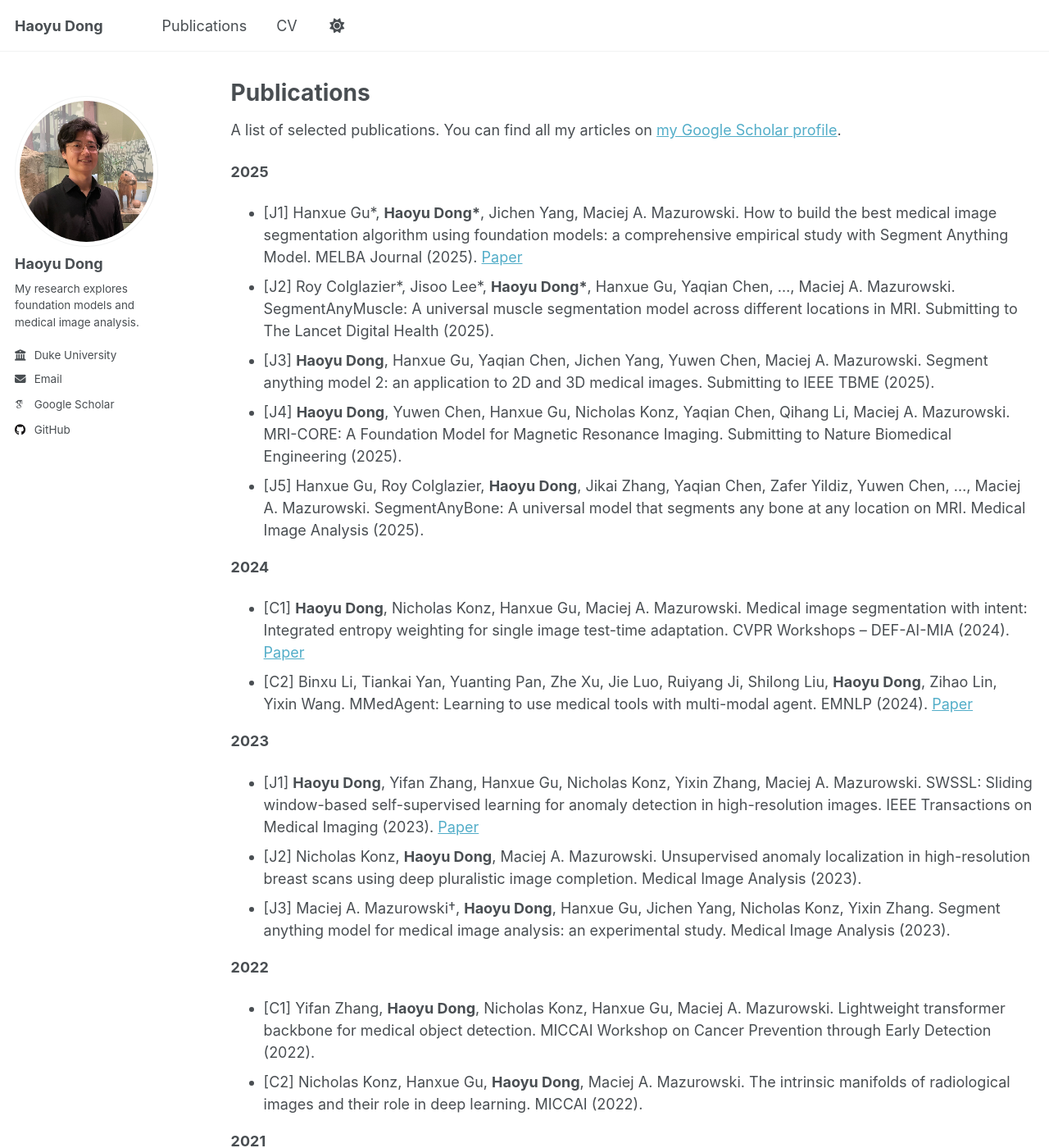
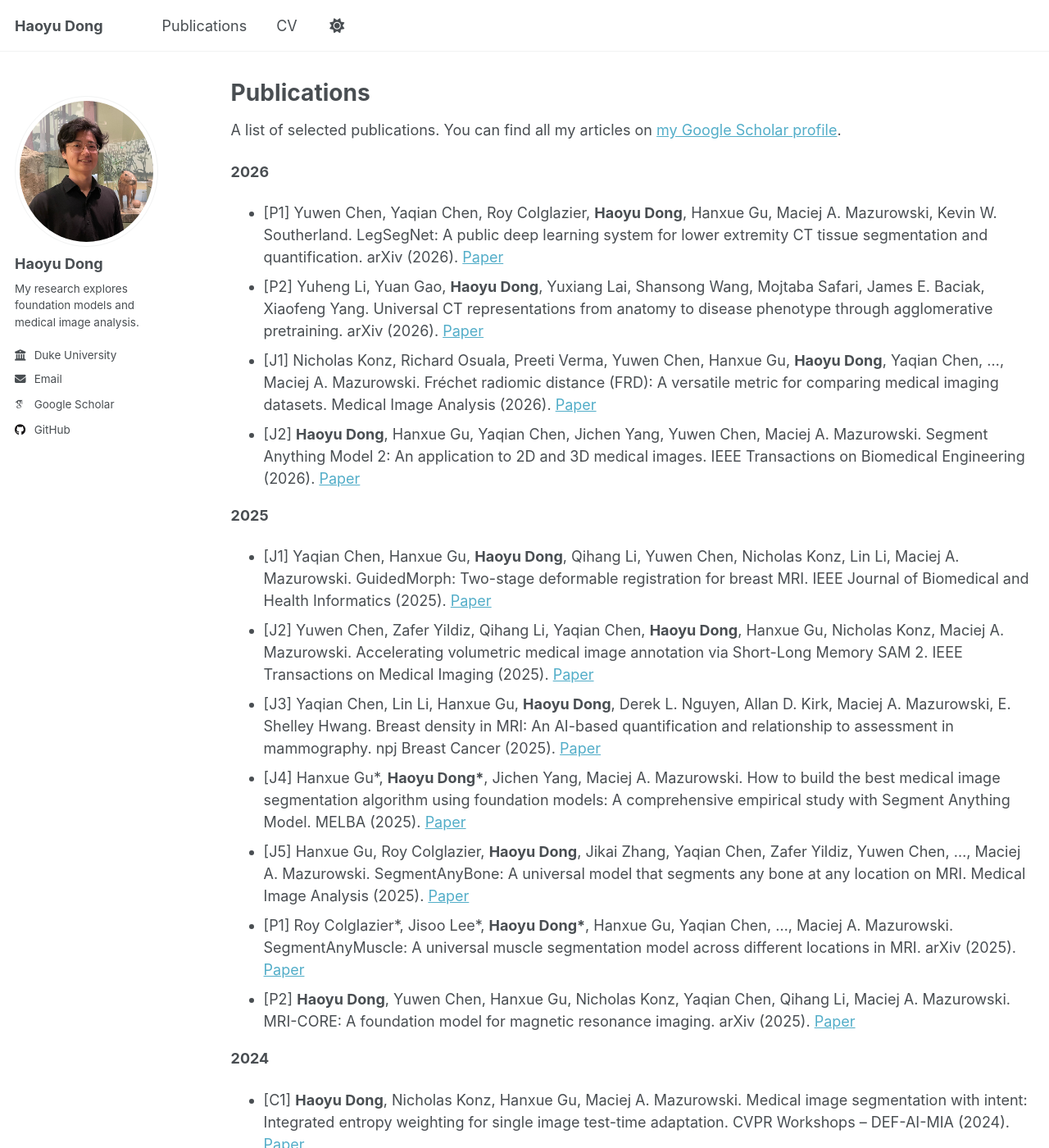
Before and after one commit to haoyudong-97/haoyudong-97.github.io, a Jekyll site: the page built from _pages/publications.md, in a window 1280 px wide and 1400 px high. Shown: the whole window at 82% size. Built offline with Jekyll 4.4.1, drawn with Linux system fonts in a browser that asks for light colours; some web fonts are replaced; a script that is not in the unit is left out.

Commit message:
Update profile, publications, and resume source

```diff
--- a/_pages/publications.md
+++ b/_pages/publications.md
@@ -9,12 +9,20 @@
 {% endif %}
 A list of selected publications. You can find all my articles on <a href="{{site.author.googlescholar}}">my Google Scholar profile</a>.
 
+**2026**
+* [P1] Yuwen Chen, Yaqian Chen, Roy Colglazier, **Haoyu Dong**, Hanxue Gu, Maciej A. Mazurowski, Kevin W. Southerland. LegSegNet: A public deep learning system for lower extremity CT tissue segmentation and quantification. arXiv (2026). [Paper](https://arxiv.org/abs/2605.30829)
+* [P2] Yuheng Li, Yuan Gao, **Haoyu Dong**, Yuxiang Lai, Shansong Wang, Mojtaba Safari, James E. Baciak, Xiaofeng Yang. Universal CT representations from anatomy to disease phenotype through agglomerative pretraining. arXiv (2026). [Paper](https://arxiv.org/abs/2605.21906)
+* [J1] Nicholas Konz, Richard Osuala, Preeti Verma, Yuwen Chen, Hanxue Gu, **Haoyu Dong**, Yaqian Chen, …, Maciej A. Mazurowski. Fréchet radiomic distance (FRD): A versatile metric for comparing medical imaging datasets. Medical Image Analysis (2026). [Paper](https://doi.org/10.1016/j.media.2026.103943)
+* [J2] **Haoyu Dong**, Hanxue Gu, Yaqian Chen, Jichen Yang, Yuwen Chen, Maciej A. Mazurowski. Segment Anything Model 2: An application to 2D and 3D medical images. IEEE Transactions on Biomedical Engineering (2026). [Paper](https://arxiv.org/abs/2408.00756)
+
 **2025**
-* [J1] Hanxue Gu\*, **Haoyu Dong\***, Jichen Yang, Maciej A. Mazurowski. How to build the best medical image segmentation algorithm using foundation models: a comprehensive empirical study with Segment Anything Model. MELBA Journal (2025). [Paper](https://www.melba-journal.org/papers/2025:006.html)
-* [J2] Roy Colglazier\*, Jisoo Lee\*, **Haoyu Dong\***, Hanxue Gu, Yaqian Chen, …, Maciej A. Mazurowski. SegmentAnyMuscle: A universal muscle segmentation model across different locations in MRI. Submitting to The Lancet Digital Health (2025).
-* [J3] **Haoyu Dong**, Hanxue Gu, Yaqian Chen, Jichen Yang, Yuwen Chen, Maciej A. Mazurowski. Segment anything model 2: an application to 2D and 3D medical images. Submitting to IEEE TBME (2025).
-* [J4] **Haoyu Dong**, Yuwen Chen, Hanxue Gu, Nicholas Konz, Yaqian Chen, Qihang Li, Maciej A. Mazurowski. MRI-CORE: A Foundation Model for Magnetic Resonance Imaging. Submitting to Nature Biomedical Engineering (2025).
-* [J5] Hanxue Gu, Roy Colglazier, **Haoyu Dong**, Jikai Zhang, Yaqian Chen, Zafer Yildiz, Yuwen Chen, …, Maciej A. Mazurowski. SegmentAnyBone: A universal model that segments any bone at any location on MRI. Medical Image Analysis (2025).
+* [J1] Yaqian Chen, Hanxue Gu, **Haoyu Dong**, Qihang Li, Yuwen Chen, Nicholas Konz, Lin Li, Maciej A. Mazurowski. GuidedMorph: Two-stage deformable registration for breast MRI. IEEE Journal of Biomedical and Health Informatics (2025). [Paper](https://arxiv.org/abs/2505.13414)
+* [J2] Yuwen Chen, Zafer Yildiz, Qihang Li, Yaqian Chen, **Haoyu Dong**, Hanxue Gu, Nicholas Konz, Maciej A. Mazurowski. Accelerating volumetric medical image annotation via Short-Long Memory SAM 2. IEEE Transactions on Medical Imaging (2025). [Paper](https://arxiv.org/abs/2505.01854)
+* [J3] Yaqian Chen, Lin Li, Hanxue Gu, **Haoyu Dong**, Derek L. Nguyen, Allan D. Kirk, Maciej A. Mazurowski, E. Shelley Hwang. Breast density in MRI: An AI-based quantification and relationship to assessment in mammography. npj Breast Cancer (2025). [Paper](https://www.nature.com/articles/s41523-025-00789-w)
+* [J4] Hanxue Gu\*, **Haoyu Dong\***, Jichen Yang, Maciej A. Mazurowski. How to build the best medical image segmentation algorithm using foundation models: A comprehensive empirical study with Segment Anything Model. MELBA (2025). [Paper](https://www.melba-journal.org/papers/2025:006.html)
+* [J5] Hanxue Gu, Roy Colglazier, **Haoyu Dong**, Jikai Zhang, Yaqian Chen, Zafer Yildiz, Yuwen Chen, …, Maciej A. Mazurowski. SegmentAnyBone: A universal model that segments any bone at any location on MRI. Medical Image Analysis (2025). [Paper](https://www.sciencedirect.com/science/article/pii/S1361841525000170)
+* [P1] Roy Colglazier\*, Jisoo Lee\*, **Haoyu Dong\***, Hanxue Gu, Yaqian Chen, …, Maciej A. Mazurowski. SegmentAnyMuscle: A universal muscle segmentation model across different locations in MRI. arXiv (2025). [Paper](https://arxiv.org/abs/2506.22467)
+* [P2] **Haoyu Dong**, Yuwen Chen, Hanxue Gu, Nicholas Konz, Yaqian Chen, Qihang Li, Maciej A. Mazurowski. MRI-CORE: A foundation model for magnetic resonance imaging. arXiv (2025). [Paper](https://arxiv.org/abs/2506.12186)
 
 **2024**
 * [C1] **Haoyu Dong**, Nicholas Konz, Hanxue Gu, Maciej A. Mazurowski. Medical image segmentation with intent: Integrated entropy weighting for single image test-time adaptation. CVPR Workshops – DEF-AI-MIA (2024). [Paper](https://openaccess.thecvf.com/content/CVPR2024W/DEF-AI-MIA/papers/Dong_Medical_Image_Segmentation_with_InTEnt_Integrated_Entropy_Weighting_for_Single_CVPRW_2024_paper.pdf)
```
Also changed, not shown: _pages/about.md (+23 -16 lines), _pages/cv.md (+1 -1 lines), 1 other file.
